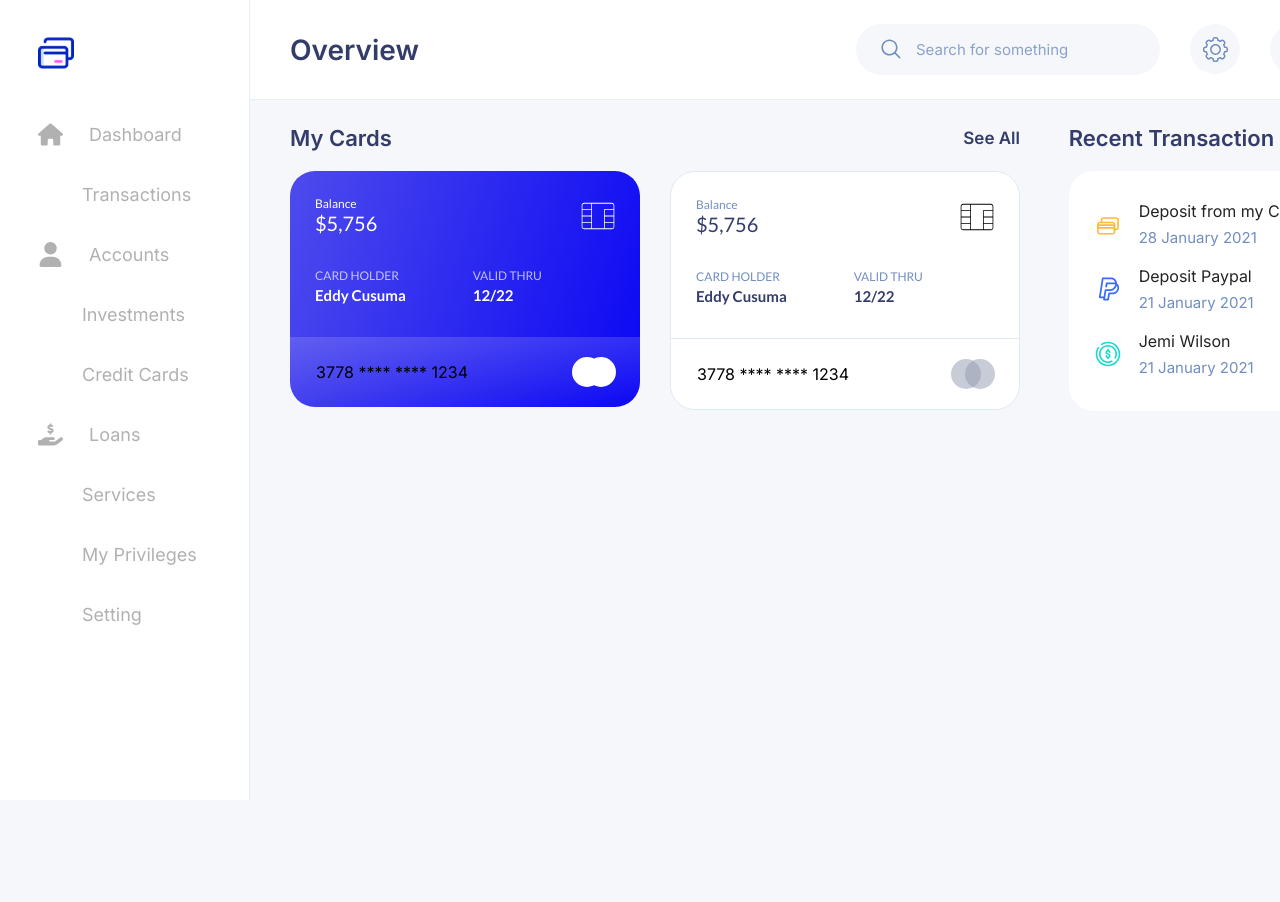
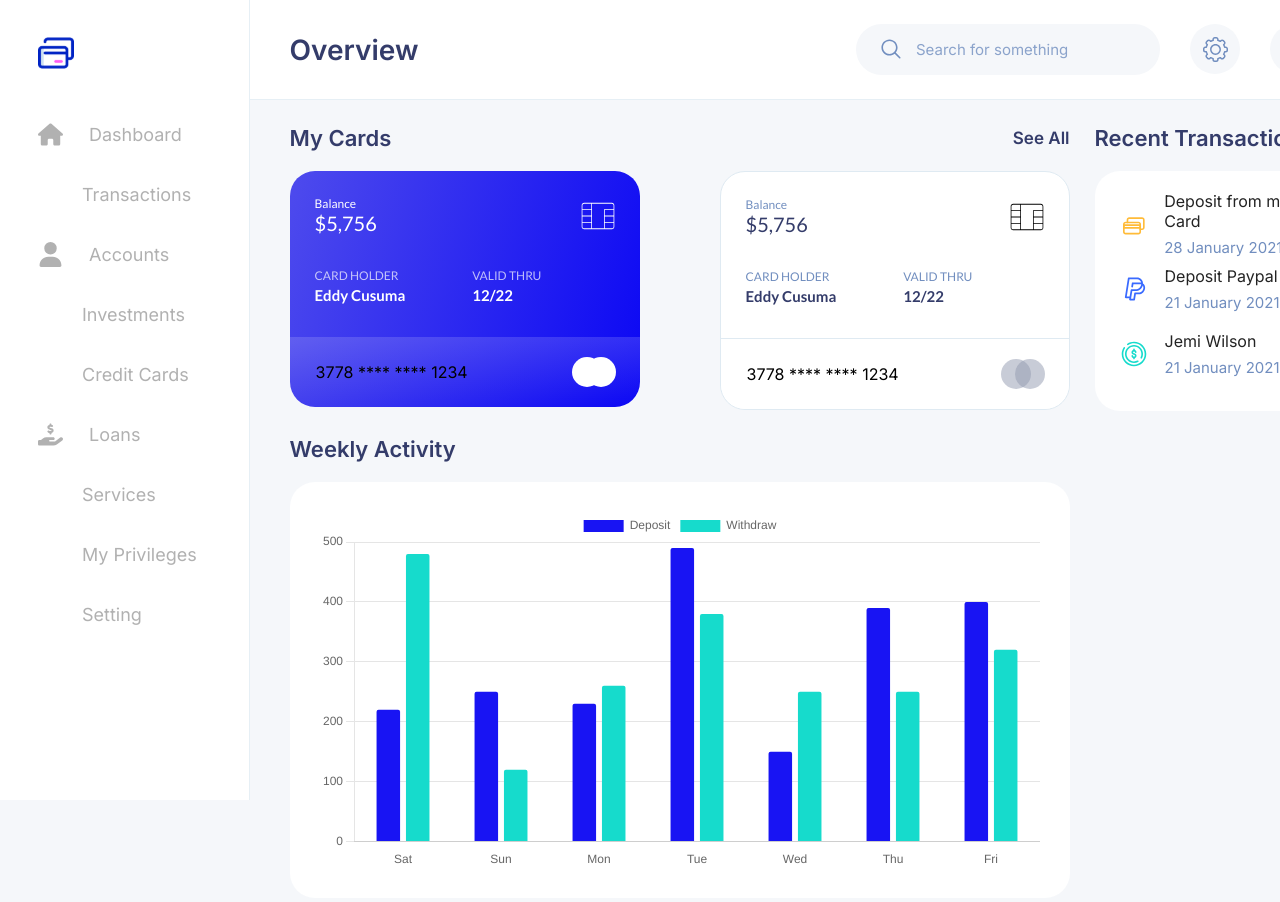
Before and after one commit to JevgenBalashov/Bank-Dashboard, a React (Create React App) app: page /dashboard in a window 1280 px wide. Shown: the top 902 px of the page. Before the commit the page ends 800 px from the top, so only its background shows below. Built offline with nearby package versions, Linux system fonts and the light colour scheme; some icons are missing.

Commit message:
add Weekly Activity component

```diff
--- a/package.json
+++ b/package.json
@@ -6,13 +6,16 @@
     "@testing-library/jest-dom": "^5.17.0",
     "@testing-library/react": "^13.4.0",
     "@testing-library/user-event": "^13.5.0",
+    "chart.js": "^4.4.1",
     "formik": "^2.4.5",
     "normalize.css": "^8.0.1",
     "react": "^18.2.0",
+    "react-chartjs-2": "^5.2.0",
     "react-dom": "^18.2.0",
     "react-paginate": "^8.2.0",
     "react-router-dom": "^6.21.2",
     "react-scripts": "^5.0.1",
+    "react-spring": "^9.7.3",
     "web-vitals": "^2.1.4"
   },
   "scripts": {
@@ -40,6 +43,7 @@
     ]
   },
   "devDependencies": {
+    "@babel/plugin-proposal-private-property-in-object": "^7.21.11",
     "node-sass": "^7.0.3",
     "sass-loader": "^13.3.3"
   }
--- a/src/components/Pages/Dashboard/Dashboard.jsx
+++ b/src/components/Pages/Dashboard/Dashboard.jsx
@@ -1,6 +1,7 @@
 import styles from "./Dashboard.module.scss";
 import CardComponent from "./CardComponent/Card";
 import RecentTransaction from "./RecentTransaction/RecentTransaction";
+import WeeklyActivity from "./WeeklyActivity/WeeklyActivity";
 
 function Dashboard() {
     return (
@@ -32,6 +33,9 @@ function Dashboard() {
                 <div className={styles.RecentTransactionSection}>
                     <RecentTransaction />
                 </div>
+                <div className={styles.WeeklyActivity}>
+                    <WeeklyActivity />
+                </div>
             </div>
         </section>
     );
--- a/src/components/Pages/Dashboard/Dashboard.module.scss
+++ b/src/components/Pages/Dashboard/Dashboard.module.scss
@@ -10,7 +10,6 @@
         column-gap: 25px;
         row-gap: 25px;
         .CardSection {
-            max-width: 730px;
             .CardHeader {
                 display: flex;
                 align-items: center;
@@ -37,7 +36,7 @@
             .CardContainer {
                 margin-top: 20px;
                 display: flex;
-                gap: 30px;
+                justify-content: space-between;
             }
         }
     }
--- /dev/null
+++ b/src/components/Pages/Dashboard/WeeklyActivity/WeeklyActivity.jsx
@@ -0,0 +1,95 @@
+import React from "react";
+import { useSpring, animated } from "react-spring";
+import styles from "./WeeklyActivity.module.scss";
+import { Bar } from "react-chartjs-2";
+import {
+    Chart as ChartJS,
+    CategoryScale,
+    LinearScale,
+    BarElement,
+    Tooltip,
+    Legend
+} from "chart.js";
+
+ChartJS.register(
+    CategoryScale,
+    LinearScale,
+    BarElement,
+    Tooltip,
+    Legend
+);
+
+const activityPerWeek = [
+    { day: "Sat", deposit: 220, withdraw: 480 },
+    { day: "Sun", deposit: 250, withdraw: 120 },
+    { day: "Mon", deposit: 230, withdraw: 260 },
+    { day: "Tue", deposit: 490, withdraw: 380 },
+    { day: "Wed", deposit: 150, withdraw: 250 },
+    { day: "Thu", deposit: 390, withdraw: 250 },
+    { day: "Fri", deposit: 400, withdraw: 320 },
+];
+
+function WeeklyActivity() {
+    const props = useSpring({ from: { height: '0%' }, to: { height: '100%' } });
+
+    const chartOptions = {
+        scales: {
+            x: {
+                grid: {
+                    display: false,
+                },
+                beginAtZero: true,
+            },
+            y: {
+                beginAtZero: true,
+                ticks: {
+                    stepSize: 100,
+                    max: 500,
+                },
+            },
+        },
+        legend: {
+            position: 'right',
+        },
+    };
+
+    const barStyles = {
+        barPercentage: 0.8,
+        categoryPercentage: 0.6,
+        borderRadius: 2,
+    };
+
+    return (
+        <div className={styles.WeeklyActivityContainer}>
+            <h1 className={styles.title}>
+                Weekly Activity
+            </h1>
+            <div className={styles.WeeklyActivityDiagram}>
+                <animated.div className={styles.animation} style={props}>
+                    <Bar
+                        data={{
+                            labels: activityPerWeek.map(day => day.day),
+                            datasets: [
+                                {
+                                    label: "Deposit",
+                                    data: activityPerWeek.map(day => day.deposit),
+                                    backgroundColor: "#1814F3",
+                                    ...barStyles,
+                                },
+                                {
+                                    label: "Withdraw",
+                                    data: activityPerWeek.map(day => day.withdraw),
+                                    backgroundColor: "#16DBCC",
+                                    ...barStyles,
+                                },
+                            ],
+                        }}
+                        options={chartOptions}
+                    />
+                </animated.div>
+            </div>
+        </div>
+    );
+}
+
+export default WeeklyActivity;
--- /dev/null
+++ b/src/components/Pages/Dashboard/WeeklyActivity/WeeklyActivity.module.scss
@@ -0,0 +1,19 @@
+.WeeklyActivityContainer {
+    width: 100%;
+    .title {
+        color: #343C6A;
+        font-size: 22px;
+        font-style: normal;
+        font-weight: 600;
+        line-height: normal;
+        margin-bottom: 20px;
+    }
+    .WeeklyActivityDiagram {
+        padding: 28px 30px;
+        background: #fff;
+        border-radius: 25px;
+        .animation {
+            padding: 0;
+        }
+    }
+}
```
Also changed, not shown: 1 other file (tests, documents, lock files or other folders).
